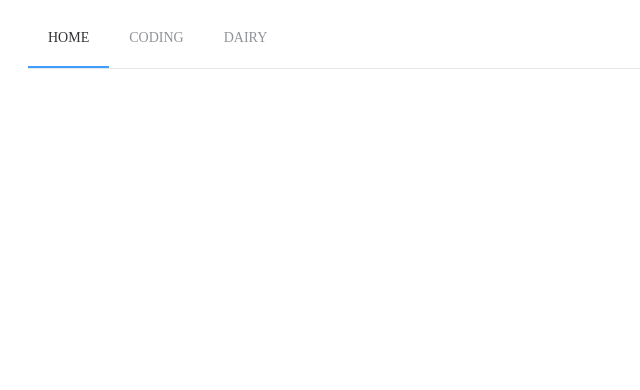
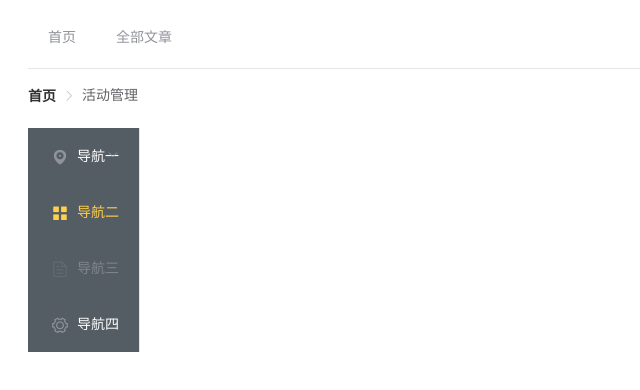
Before and after one commit to tonyklose1984/UniVision-Blog, a Vue app: page /#/admin in a window 1280 px wide. Shown: the top 390 px of the page, without its empty margins (0-640 px from the left). Built offline with nearby package versions, Linux system fonts and the light colour scheme.

Commit message:
全部文章页面调用接口完成

```diff
--- a/package.json
+++ b/package.json
@@ -13,8 +13,10 @@
     "build": "node build/build.js"
   },
   "dependencies": {
+    "axios": "^0.18.0",
     "element-ui": "^2.6.3",
     "vue": "^2.5.2",
+    "vue-axios": "^2.1.4",
     "vue-router": "^3.0.1"
   },
   "devDependencies": {
--- a/src/App.vue
+++ b/src/App.vue
@@ -4,19 +4,22 @@
       <el-row>
         <el-col :span="24">
           <div class="grid-content bg-purple-dark">
-            <el-menu
-              :default-active="activeIndex"
-              class="el-menu-demo"
-              mode="horizontal"
-              @select="handleSelect"
-            >
-              <el-menu-item index="1">HOME</el-menu-item>
-              <el-menu-item index="2">CODING</el-menu-item>
-              <el-menu-item index="3">DAIRY</el-menu-item>
+            <el-menu :default-active="activeIndex" mode="horizontal" router @select="handleSelect">
+              <el-menu-item
+                v-for="(item,i) in navList"
+                :key="i"
+                :index="item.name"
+              >{{ item.navItem}}</el-menu-item>
             </el-menu>
-            <div class="line"></div>
+            <!-- <div class="line"></div> -->
           </div>
         </el-col>
+      </el-row>
+      <el-row class="m-t-2">
+        <el-breadcrumb separator-class="el-icon-arrow-right">
+          <el-breadcrumb-item :to="{ path: '/' }">首页</el-breadcrumb-item>
+          <el-breadcrumb-item>活动管理</el-breadcrumb-item>
+        </el-breadcrumb>
       </el-row>
     </el-header>
     <el-main>
@@ -30,16 +33,24 @@ export default {
   name: "App",
   data() {
     return {
-      activeIndex: "1"
+      activeIndex: "1",
+      navList: [
+        { name: "/", navItem: "首页" },
+        { name: "/articles", navItem: "全部文章" }
+      ]
     };
   },
   methods: {
-    handleSelect(key, keyPath) {
-      console.log(key, keyPath);
-    }
+    handleSelect(key, keyPath) {}
   }
 };
 </script>
 
-<style>
+<style scoped>
+.m-t-2 {
+  margin-top: 20px;
+}
+.el-main {
+  margin-top: 40px;
+}
 </style>
--- /dev/null
+++ b/src/components/admin.vue
@@ -0,0 +1,57 @@
+<template>
+  <el-container>
+    <el-menu
+      default-active="2"
+      class="el-menu-vertical-demo"
+      @open="handleOpen"
+      @close="handleClose"
+      background-color="#545c64"
+      text-color="#fff"
+      active-text-color="#ffd04b"
+    >
+      <el-submenu index="1">
+        <template slot="title">
+          <i class="el-icon-location"></i>
+          <span>导航一</span>
+        </template>
+        <el-menu-item-group>
+          <template slot="title">分组一</template>
+          <el-menu-item index="1-1">选项1</el-menu-item>
+          <el-menu-item index="1-2">选项2</el-menu-item>
+        </el-menu-item-group>
+        <el-menu-item-group title="分组2">
+          <el-menu-item index="1-3">选项3</el-menu-item>
+        </el-menu-item-group>
+        <el-submenu index="1-4">
+          <template slot="title">选项4</template>
+          <el-menu-item index="1-4-1">选项1</el-menu-item>
+        </el-submenu>
+      </el-submenu>
+      <el-menu-item index="2">
+        <i class="el-icon-menu"></i>
+        <span slot="title">导航二</span>
+      </el-menu-item>
+      <el-menu-item index="3" disabled>
+        <i class="el-icon-document"></i>
+        <span slot="title">导航三</span>
+      </el-menu-item>
+      <el-menu-item index="4">
+        <i class="el-icon-setting"></i>
+        <span slot="title">导航四</span>
+      </el-menu-item>
+    </el-menu>
+  </el-container>
+</template>
+
+<script>
+export default {
+  name: "admin",
+  data() {
+    return {};
+  }
+};
+</script>
+
+<!-- Add "scoped" attribute to limit CSS to this component only -->
+<style scoped>
+</style>
--- /dev/null
+++ b/src/components/articles.vue
@@ -0,0 +1,37 @@
+<template>
+  <el-table :data="info" style="width: 100%">
+    <el-table-column prop="created_at" width="180"></el-table-column>
+    <el-table-column prop="title"></el-table-column>
+  </el-table>
+</template>
+
+<script>
+export default {
+  name: "articles",
+  data() {
+    return {
+      info: null
+    };
+  },
+  mounted: function() {
+    this.getArticles();
+  },
+  methods: {
+    getArticles() {
+      let that = this;
+      this.$axios
+        .get("https://core.liujunyang.com/blog/articles")
+        .then(function(res) {
+          that.info = res.data.data;
+        })
+        .catch(function(res) {
+          console.log(res);
+        });
+    }
+  }
+};
+</script>
+
+<!-- Add "scoped" attribute to limit CSS to this component only -->
+<style scoped>
+</style>
--- a/src/components/index.vue
+++ b/src/components/index.vue
@@ -1,4 +1,12 @@
-<template></template>
+<template>
+  <el-container>
+    <el-row>
+      <el-col :span="24">
+        <div class="grid-content bg-purple-dark">123</div>
+      </el-col>
+    </el-row>
+  </el-container>
+</template>
 
 <script>
 export default {
--- a/src/main.js
+++ b/src/main.js
@@ -5,9 +5,11 @@ import ElementUI from "element-ui";
 import "element-ui/lib/theme-chalk/index.css";
 import App from "./App";
 import router from "./router";
+import axios from "axios";
 
 Vue.use(ElementUI);
 Vue.config.productionTip = false;
+Vue.prototype.$axios = axios;
 
 /* eslint-disable no-new */
 new Vue({
--- a/src/router/index.js
+++ b/src/router/index.js
@@ -1,7 +1,8 @@
 import Vue from "vue";
 import Router from "vue-router";
 import index from "@/components/index";
-
+import articles from "@/components/articles";
+import admin from "@/components/admin";
 Vue.use(Router);
 
 export default new Router({
@@ -10,6 +11,16 @@ export default new Router({
       path: "/",
       name: "index",
       component: index
+    },
+    {
+      path: "/articles",
+      name: "articles",
+      component: articles
+    },
+    {
+      path: "/admin",
+      name: "admin",
+      component: admin
     }
   ]
 });
```
Also changed, not shown: src/assets/logo.png (deleted).
